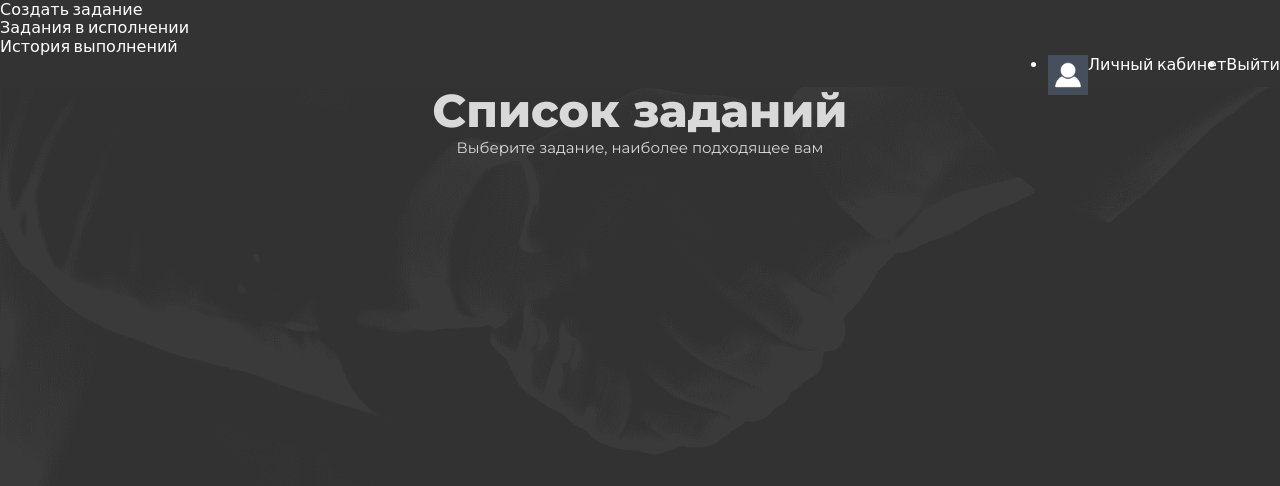
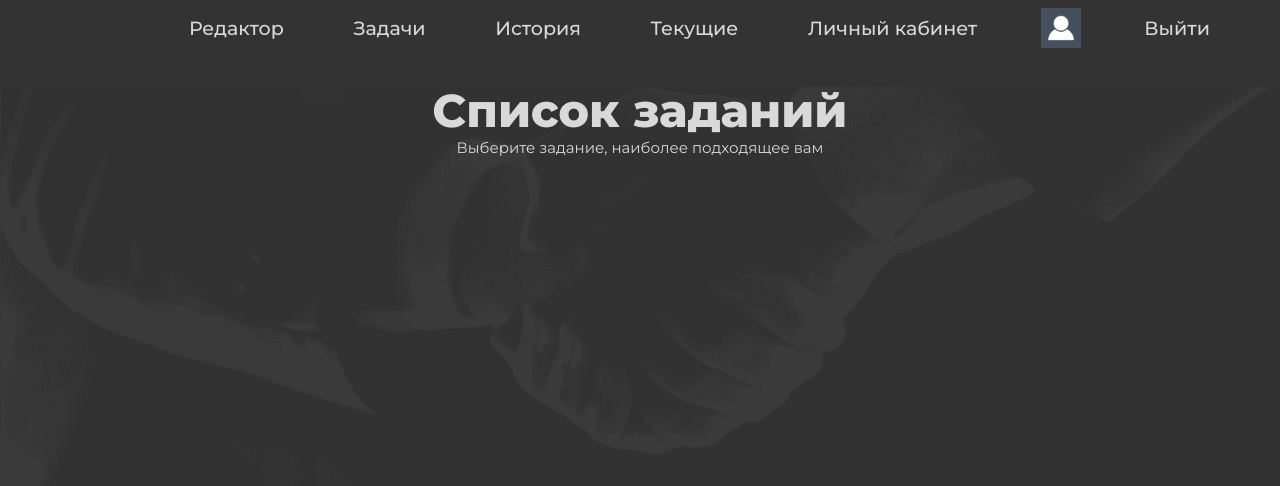
Before and after one commit to EgorElushov/AutomatedTaskDeliveryService, a Django app: page /task-list/ in a window 1280 px wide; the page is wider, and only the part inside the window is pictured. Shown: the top 486 px of that part. Before the commit the page ends 156 px from the top of that part, so only its background shows below. Run offline with Django 4.2, Linux system fonts and the light colour scheme; the visitor is signed in with stand-in values (Sample User, id 1); data comes from the database, SQL or seed files in the repository; data that the repository does not hold is empty.

Commit message:
add menu

```diff
--- a/ServerPart/templates/menu.html
+++ b/ServerPart/templates/menu.html
@@ -1,32 +1,32 @@
 <header>
-<div id="menu">
-    {% load static %}
-    <link href="https://fonts.googleapis.com/css?family=Poiret+One&display=swap" rel="stylesheet">
-    <link rel="stylesheet" href="{% static 'css/basic-css.css' %}">
-    <link href="https://fonts.googleapis.com/css?family=Montserrat+Alternates&display=swap" rel="stylesheet">
-    <ul>
-        {% if user.is_superuser %}
-         <li class="menu-button"><a class="menu-text" href="/create_task">Создать задание</a></li>
+    <div id="menu">
+        {% load static %}
+            {% if user.is_authenticated %}
+            <div class="panel">
+                {% if user.is_superuser %}
+                <div class="panel-button">
+                    <button class="panel-text" type="button" onclick="location.href='/create_task'">Редактор</button>
+                </div>
+                {% endif %}
+                <div class="panel-button">
+                    <button class="panel-text" type="button" onclick="location.href='/task-list/'">Задачи</button>
+                </div>
+                <div class="panel-button">
+                    <button class="panel-text" type="button" onclick="location.href='/history/{{ user.id }}'">История</button>
+                </div>
+                <div class="panel-button">
+                    <button class="panel-text" type="button" onclick="location.href='/task-list-doing/{{ user.id }}'">Текущие</button>
+                </div>
+                <div class="panel-button">
+                    <button class="panel-text" type="button" onclick="location.href='/lk/{{ user.id }}'">Личный кабинет</button>
+                </div>
+                <div class="panel-button">
+                    <img src="{{ avatar.img.url }}" border="0" height="40">
+                </div>
+                <div class="panel-button">
+                    <button class="panel-text" type="button" onclick="location.href='/logout'">Выйти</button>
+                </div>
+            </div>
         {% endif %}
-        {%for item in menu%}
-         <li class="menu-button"><a class="menu-text" href="{{item.link}}">{{item.label}}</a></li>
-        {%endfor%}
-        {% if user.is_authenticated %}
-        <li class="menu-button"><a class="menu-text" href="/task-list-doing/{{user.id}}">Задания в исполнении</a></li>
-        <li class="menu-button"><a class="menu-text" href="/history/{{user.id}}">История выполнений</a></li>
-        <li class="menu-button" style="float:right"><a class="exit menu-text" href="/logout">Выйти</a></li>
-        <li class="menu-button" style="float:right"><a class="menu-text" href="/lk/{{user.id}}">Личный кабинет</a></li>
-        <li class="menu-button" style="float:right">
-
-            <img src="{{avatar.img.url}}" border="0" height="40">
-
-        </li>
-
-        {% endif %}
-        {% if user.is_anonymous %}
-        <li class="menu-button" style="float:right"><a class="exit menu-text" href="/login">ВОЙТИ</a></li>
-        <li class="menu-button" style="float:right"><a class="sign menu-text" href="/register">РЕГИСТРАЦИЯ</a></li>
-        {% endif %}
-    </ul>
-</div>
+    </div>
 </header>
```
